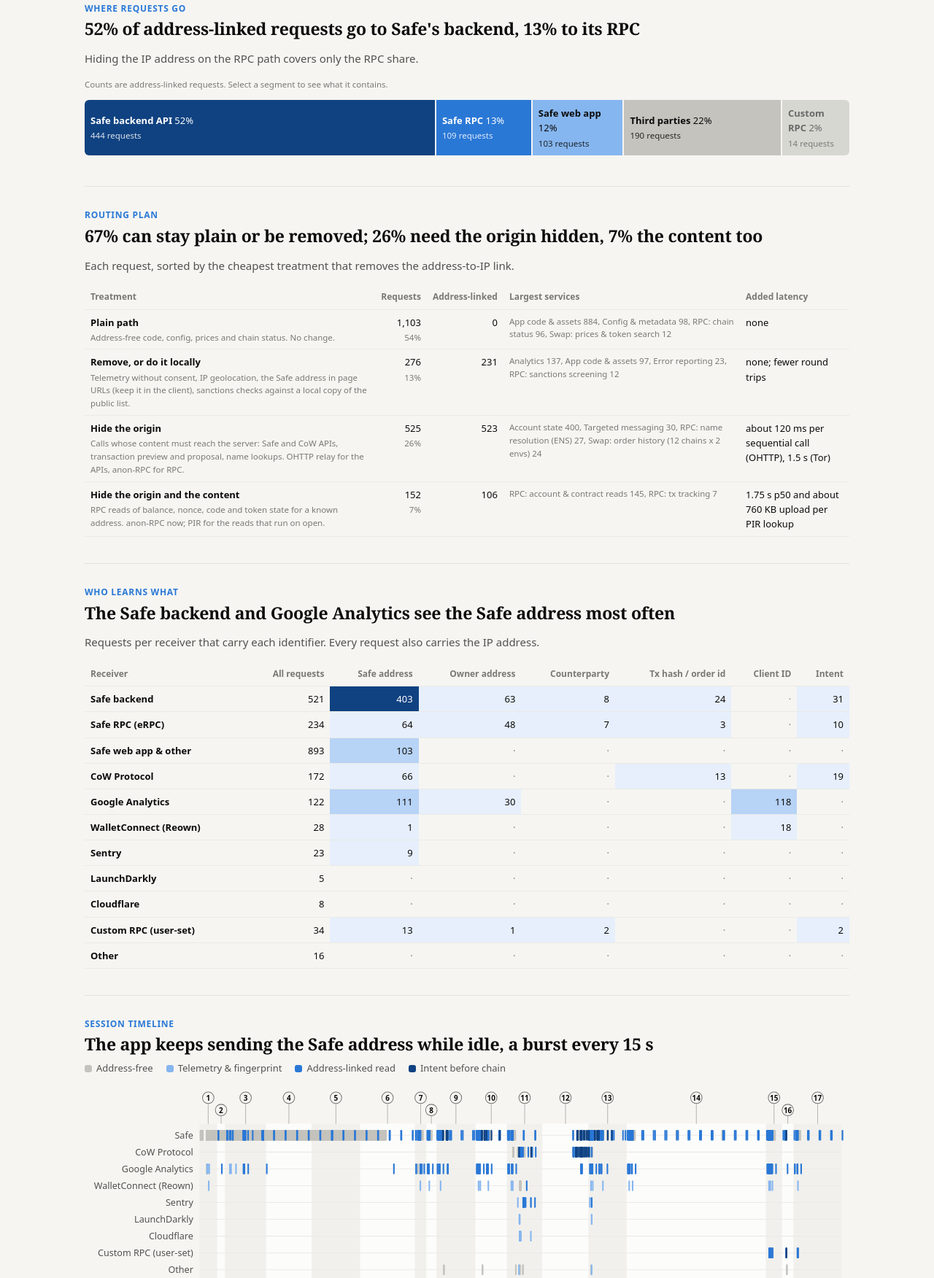
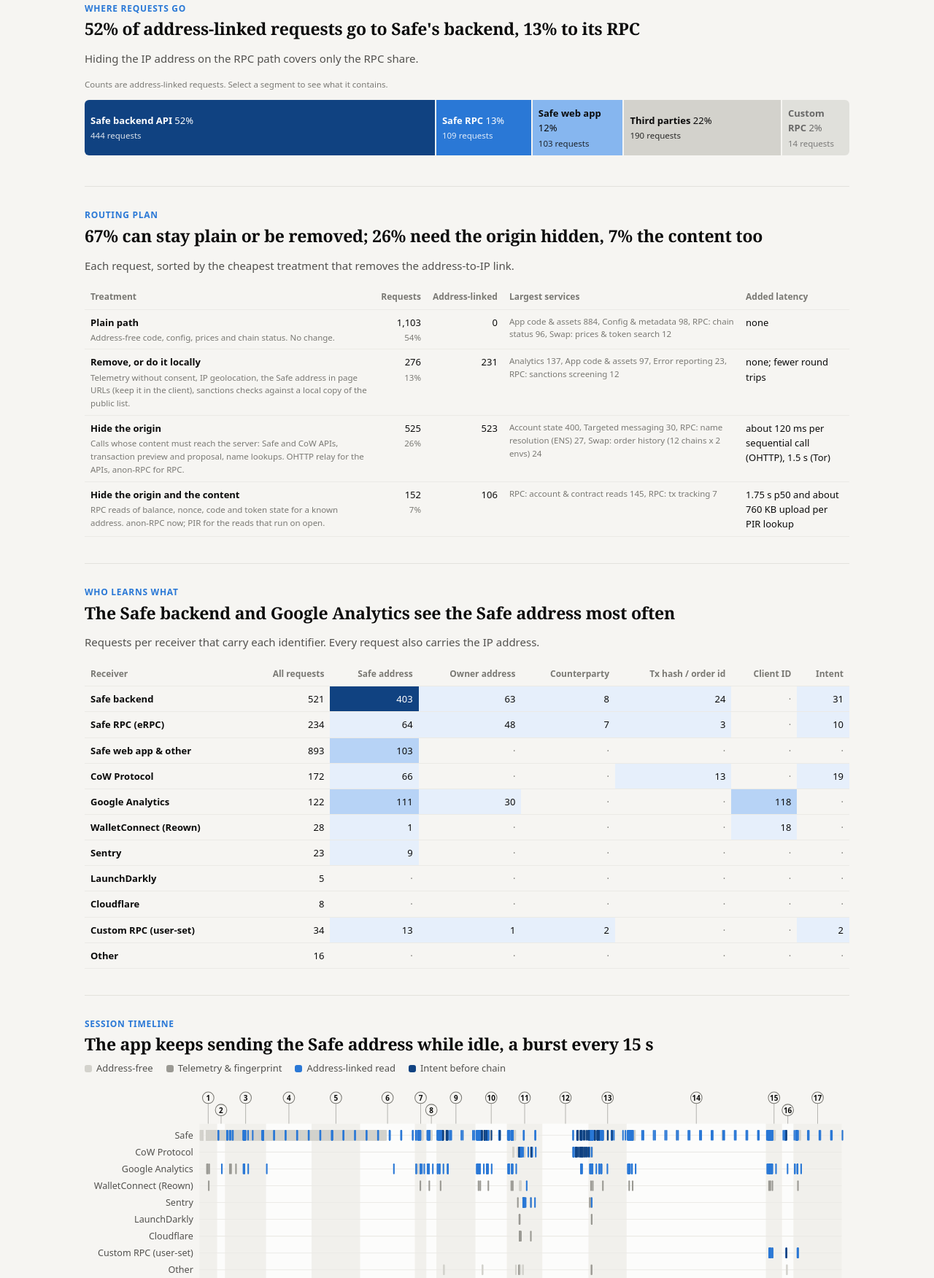
Before and after one commit to andyguzmaneth/wallet-egress-lab, a website: page docs/runs/20261008T150313Z-sepolia/index.html in a window 1280 px wide. Shown: the part 892-2644 px from the top of the page at 73% size. Drawn offline with Linux system fonts and the light colour scheme.

Commit message:
Report: graded tier ramp, grays for low tiers, blues for address-linked and intent

```diff
--- a/docs/runs/20261008T150313Z-sepolia/index.html
+++ b/docs/runs/20261008T150313Z-sepolia/index.html
@@ -9,7 +9,7 @@
   color-scheme: light;
   --surface-0: #f6f5f2; --surface-1: #fcfcfb; --border: #e3e2dd; --grid: #ebeae6;
   --text-primary: #0b0b0b; --text-secondary: #52514e; --text-muted: #7a7974;
-  --t0: #c4c3bd; --t1: #86b6ef; --t2: #2a78d6; --t3: #104281;
+  --t0: #d3d2cc; --t1: #9a9993; --t2: #2a78d6; --t3: #104281; --seg-web: #86b6ef;
   --band-a: #f1f0ec; --band-b: #fcfcfb;
   --h1: #e6effb; --h2: #b7d3f6; --h3: #6da7ec; --h4: #2a78d6; --h5: #104281;
   --h-ink-dark: #ffffff;
@@ -20,7 +20,7 @@
     color-scheme: dark;
     --surface-0: #121211; --surface-1: #1a1a19; --border: #2e2e2c; --grid: #262624;
     --text-primary: #ffffff; --text-secondary: #c3c2b7; --text-muted: #8f8e86;
-    --t0: #4a4a46; --t1: #1c5cab; --t2: #3987e5; --t3: #9ec5f4;
+    --t0: #3b3b38; --t1: #74736d; --t2: #3987e5; --t3: #9ec5f4; --seg-web: #1c5cab;
     --band-a: #202020; --band-b: #1a1a19;
     --h1: #1d2a3a; --h2: #184f95; --h3: #256abf; --h4: #3987e5; --h5: #9ec5f4;
     --accent: #3987e5;
@@ -30,7 +30,7 @@
   color-scheme: dark;
   --surface-0: #121211; --surface-1: #1a1a19; --border: #2e2e2c; --grid: #262624;
   --text-primary: #ffffff; --text-secondary: #c3c2b7; --text-muted: #8f8e86;
-  --t0: #4a4a46; --t1: #1c5cab; --t2: #3987e5; --t3: #9ec5f4;
+  --t0: #3b3b38; --t1: #74736d; --t2: #3987e5; --t3: #9ec5f4; --seg-web: #1c5cab;
   --band-a: #202020; --band-b: #1a1a19;
   --h1: #1d2a3a; --h2: #184f95; --h3: #256abf; --h4: #3987e5; --h5: #9ec5f4;
   --accent: #3987e5;
@@ -53,7 +53,7 @@ section > p { color: var(--text-secondary); max-width: 820px; }
 .tile .l { color: var(--text-secondary); font-size: 13px; line-height: 1.4; }
 .split { display: flex; gap: 2px; border-radius: 6px; overflow: hidden; margin: 12px 0 6px; font-size: 13px; }
 .seg { padding: 8px; color: #fff; min-width: 92px; } .seg .sub { color: inherit; opacity: .85; }
-.seg.ink-dark { color: #0b0b0b; } .seg.t2, .seg.t3 { color: #fff; }
+.seg.ink-dark { color: #0b0b0b; } .seg.sweb { background: var(--seg-web); } .seg.t2, .seg.t3 { color: #fff; }
 :root[data-theme="dark"] .seg.t3, :root[data-theme="dark"] .seg.t2 { color: #0b0b0b; }
 @media (prefers-color-scheme: dark) { :root:not([data-theme="light"]) .seg.t3 { color: #0b0b0b; } :root:not([data-theme="light"]) .seg.ink-dark { color: #fff; } }
 :root[data-theme="dark"] .seg.ink-dark { color: #fff; }
@@ -205,7 +205,7 @@ html { scroll-behavior: smooth; scroll-padding-top: 16px; }
   <div class="split" role="group" aria-label="Receivers">
     <button type="button" class="seg t3" style="flex:444" data-b="backend" aria-expanded="false" aria-controls="bd-backend"><b>Safe backend API</b> 52%<span class="sub">444 requests</span></button>
     <button type="button" class="seg t2" style="flex:109" data-b="rpc" aria-expanded="false" aria-controls="bd-rpc"><b>Safe RPC</b> 13%<span class="sub">109 requests</span></button>
-    <button type="button" class="seg t1 ink-dark" style="flex:103" data-b="web" aria-expanded="false" aria-controls="bd-web"><b>Safe web app</b> 12%<span class="sub">103 requests</span></button>
+    <button type="button" class="seg sweb ink-dark" style="flex:103" data-b="web" aria-expanded="false" aria-controls="bd-web"><b>Safe web app</b> 12%<span class="sub">103 requests</span></button>
     <button type="button" class="seg t0 ink-dark" style="flex:190" data-b="third" aria-expanded="false" aria-controls="bd-third"><b>Third parties</b> 22%<span class="sub">190 requests</span></button>
     <button type="button" class="seg t0 ink-dark" style="flex:14; opacity:.6" data-b="custom" aria-expanded="false" aria-controls="bd-custom"><b>Custom RPC</b> 2%<span class="sub">14 requests</span></button>
   </div>
```
Also changed, not shown: analysis/template.html (+5 -5 lines).
